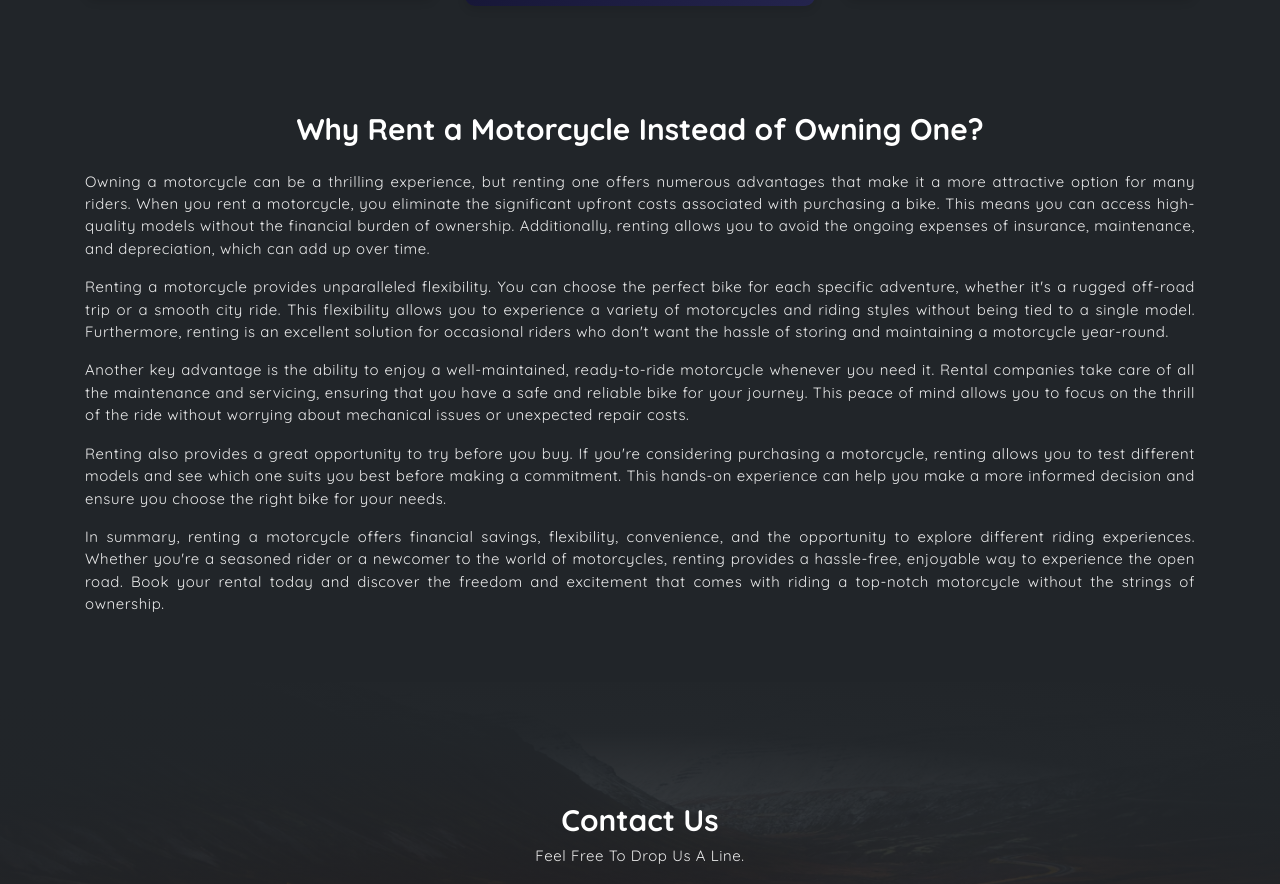
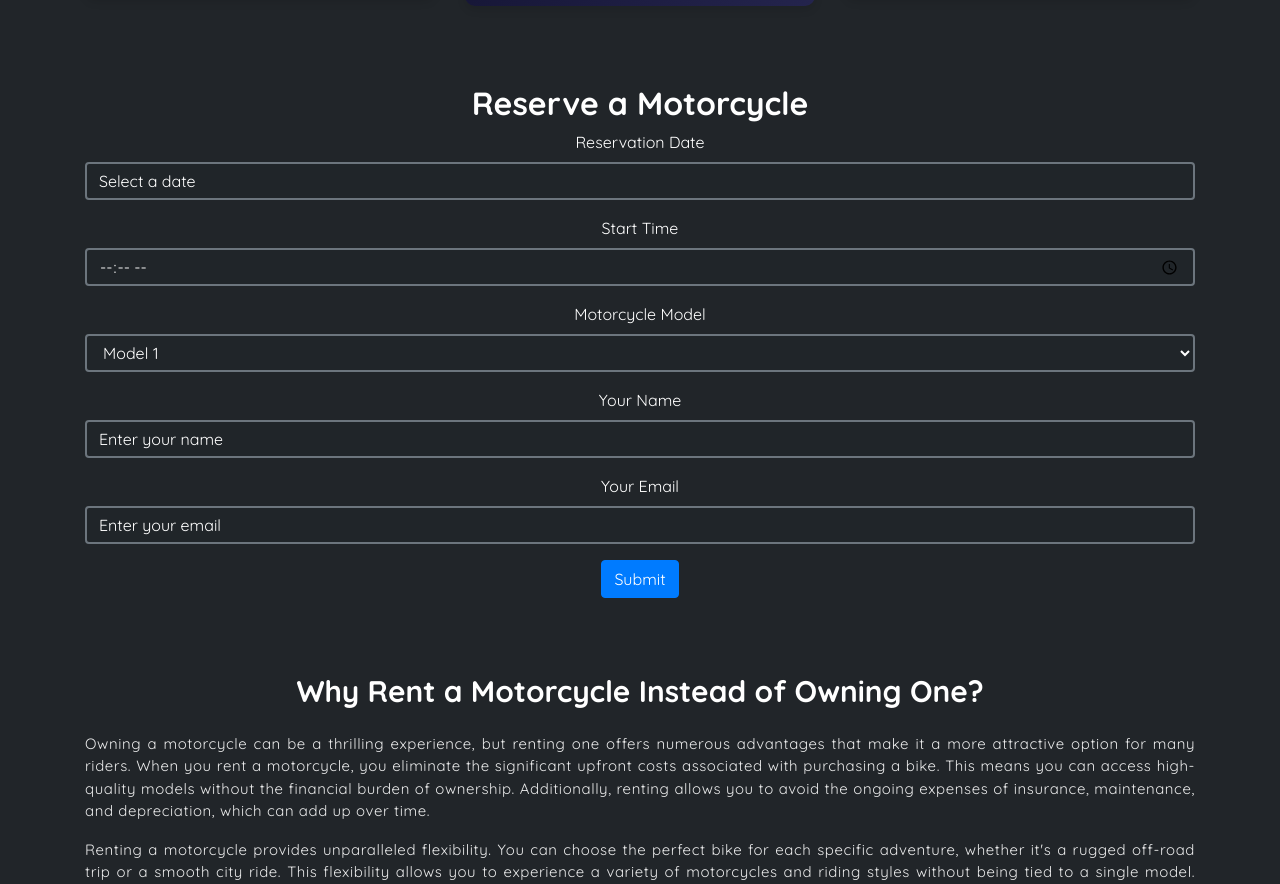
Before and after one commit to szborok/BRKRental, a website: page index.html in a window 1280 px wide. Shown: the part 3247-4131 px from the top of the page. Drawn offline with nearby package versions, Linux system fonts and the light colour scheme; files that its build step writes are made by us from their sources; files whose address does not match are found by name.

Commit message:
reservation try

```diff
--- a/index.html
+++ b/index.html
@@ -87,7 +87,8 @@
             <div class="container">
                 <div class="row pb-4 pt-4 align-items-center motorcycle-row">
                     <div class="col-12 col-lg-4 mb-4">
-                        <img src="/public_html/assets/imgs/Motor/Kawasaki_Z800_1.png" alt="Kawasaki Z800 Performance Edition" class="img-fluid">
+                        <img src="/public_html/assets/imgs/Motor/Kawasaki_Z800_1.png"
+                            alt="Kawasaki Z800 Performance Edition" class="img-fluid">
                     </div>
                     <div class="col-12 col-lg-4 mb-4 pl-lg-5 pr-lg-5 text-left">
                         <h4>Kawasaki Z800 Performance Edition</h4>
@@ -114,7 +115,8 @@
             <div class="container">
                 <div class="row pb-4 pt-4 align-items-center motorcycle-row">
                     <div class="col-12 col-lg-4 mb-4">
-                        <img src="/public_html/assets/imgs/Motor/Suzuki_GSF650_1.png" alt="Suzuki GSF650 Bandit K5" class="img-fluid">
+                        <img src="/public_html/assets/imgs/Motor/Suzuki_GSF650_1.png" alt="Suzuki GSF650 Bandit K5"
+                            class="img-fluid">
                     </div>
                     <div class="col-12 col-lg-4 mb-4 pl-lg-5 pr-lg-5 text-left">
                         <h4>Suzuki GSF650 Bandit K5</h4>
@@ -141,7 +143,8 @@
             <div class="container">
                 <div class="row pb-4 pt-4 align-items-center motorcycle-row">
                     <div class="col-12 col-md-4 mb-4">
-                        <img src="/public_html/assets/imgs/Motor/YAMAHA_XJR1200_1.png" alt="Yamaha XJR1200" class="img-fluid">
+                        <img src="/public_html/assets/imgs/Motor/YAMAHA_XJR1200_1.png" alt="Yamaha XJR1200"
+                            class="img-fluid">
                     </div>
                     <div class="col-12 col-md-4 mb-4 pl-md-5 pr-md-5 text-left">
                         <h4>Yamaha XJR1200</h4>
@@ -168,7 +171,8 @@
             <div class="container">
                 <div class="row pb-4 pt-4 align-items-center motorcycle-row">
                     <div class="col-12 col-md-4 mb-4">
-                        <img src="/public_html/assets/imgs/Motor/YAMAHA_XVS650.png" alt="YAMAHA XVS650" class="img-fluid">
+                        <img src="/public_html/assets/imgs/Motor/YAMAHA_XVS650.png" alt="YAMAHA XVS650"
+                            class="img-fluid">
                     </div>
                     <div class="col-12 col-md-4 mb-4 pl-md-5 pr-md-5 text-left">
                         <h4>YAMAHA XVS650</h4>
@@ -199,8 +203,10 @@
 
             <div class="col-auto">
                 <h6 class="title mb-4">Pricing</h6>
-                <p class="mb-5">Discover competitive rates and flexible rental options tailored to meet your riding needs.
-                    Whether you're seeking a weekend adventure or an extended journey, our transparent pricing ensures you get the best value.
+                <p class="mb-5">Discover competitive rates and flexible rental options tailored to meet your riding
+                    needs.
+                    Whether you're seeking a weekend adventure or an extended journey, our transparent pricing ensures
+                    you get the best value.
                     Ride your dream motorcycle without breaking the bank.</p>
             </div>
 
@@ -310,6 +316,47 @@
         </section>
         <!-- end of pricing -->
 
+
+        <div class="container">
+            <h2 class="mt-5">Reserve a Motorcycle</h2>
+            <form id="reservation-form" action="/reserve" method="post">
+                <div class="form-group">
+                    <label for="date">Reservation Date</label>
+                    <input type="text" class="form-control" id="date" name="date" placeholder="Select a date" required>
+                </div>
+                <div class="form-group">
+                    <label for="time">Start Time</label>
+                    <input type="time" class="form-control" id="time" name="time" required>
+                </div>
+                <div class="form-group">
+                    <label for="model">Motorcycle Model</label>
+                    <select class="form-control" id="model" name="model" required>
+                        <option value="model1">Model 1</option>
+                        <option value="model2">Model 2</option>
+                        <!-- Add more models as needed -->
+                    </select>
+                </div>
+                <div class="form-group">
+                    <label for="name">Your Name</label>
+                    <input type="text" class="form-control" id="name" name="name" placeholder="Enter your name"
+                        required>
+                </div>
+                <div class="form-group">
+                    <label for="email">Your Email</label>
+                    <input type="email" class="form-control" id="email" name="email" placeholder="Enter your email"
+                        required>
+                </div>
+                <button type="submit" class="btn btn-primary">Submit</button>
+            </form>
+        </div>
+
+
+
+
+
+
+
+
         <div class="container">
             <div class="spacer" style="height: 75px;"></div>
         </div>
@@ -396,6 +443,21 @@
     </div>
     <!-- end of pre footer -->
 
+    <script src="https://code.jquery.com/jquery-3.5.1.slim.min.js"></script>
+    <script src="https://cdn.jsdelivr.net/npm/@popperjs/core@2.5.4/dist/umd/popper.min.js"></script>
+    <script src="https://maxcdn.bootstrapcdn.com/bootstrap/4.5.2/js/bootstrap.min.js"></script>
+    <script
+        src="https://cdnjs.cloudflare.com/ajax/libs/bootstrap-datepicker/1.9.0/js/bootstrap-datepicker.min.js"></script>
+    <script>
+        $(document).ready(function () {
+            $('#date').datepicker({
+                format: 'yyyy-mm-dd',
+                startDate: '0d',
+                autoclose: true
+            });
+        });
+    </script>
+
     <!-- core  -->
     <script src="assets/vendors/jquery/jquery-3.4.1.js"></script>
     <script src="assets/vendors/bootstrap/bootstrap.bundle.js"></script>
```
